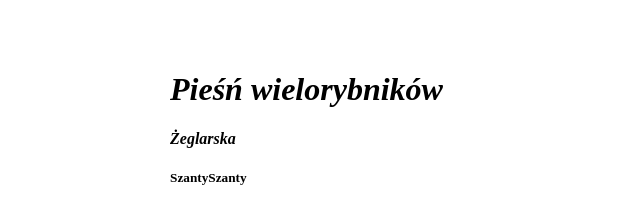
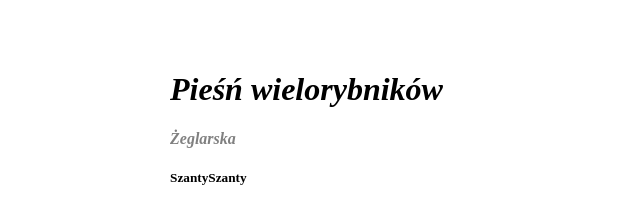
Before and after one commit to rmartyniuk/nauka-gita-3, a plain HTML site: page index.html in a window 1280 px wide. Shown: the top 205 px of the page, 320-960 px from the left. Drawn offline with Linux system fonts and the light colour scheme.

Commit message:
zmiana koloru h4

```diff
--- a/css.style/style.css
+++ b/css.style/style.css
@@ -5,8 +5,15 @@ body {
     margin: 0;
 }
 
-h1,h4{
+
+
+h1,
+h4 {
     font-style: italic;
+}
+
+h4 {
+    color: gray;
 }
 
 
```
Also changed, not shown: index.html (line endings or trailing spaces).
